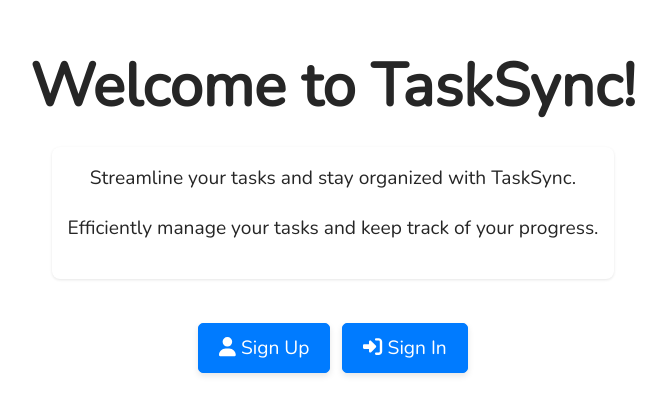
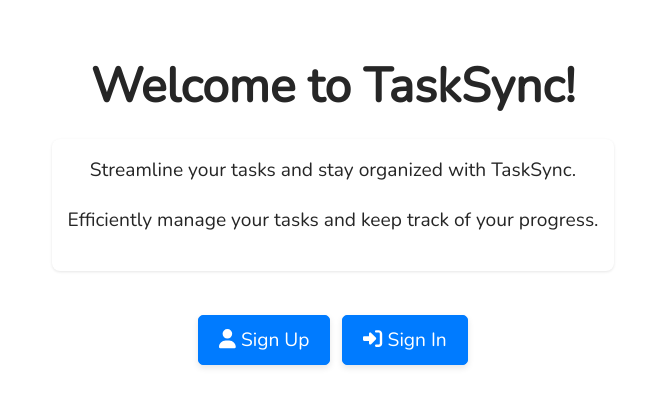
Before and after one commit to urssanjaysingh/TaskSync, a React (Create React App) app: page / in a window 1280 px wide. Shown: the part 201-616 px from the top of the page, without its empty margins (307-973 px from the left). Built offline with nearby package versions, Linux system fonts and the light colour scheme.

Commit message:
Deploy Finish

```diff
--- a/src/index.css
+++ b/src/index.css
@@ -326,7 +326,7 @@
 }
 
 .home__header {
-  font-size: 2.5rem; /* Increased font size for emphasis */
+  font-size: 2rem; /* Increased font size for emphasis */
   padding: 20px;
   text-align: center;
   color: #262626; /* Instagram's text color */
```
